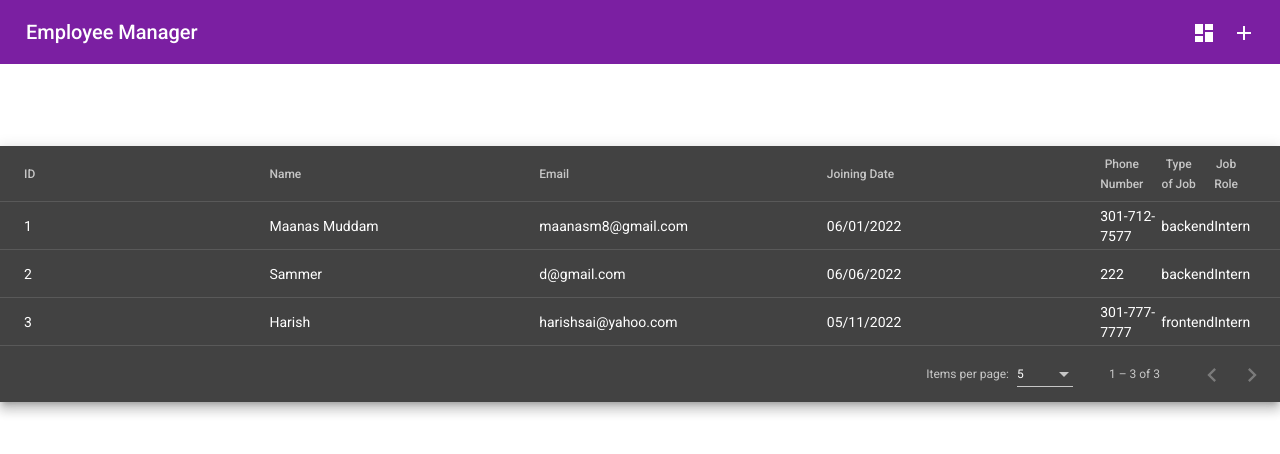
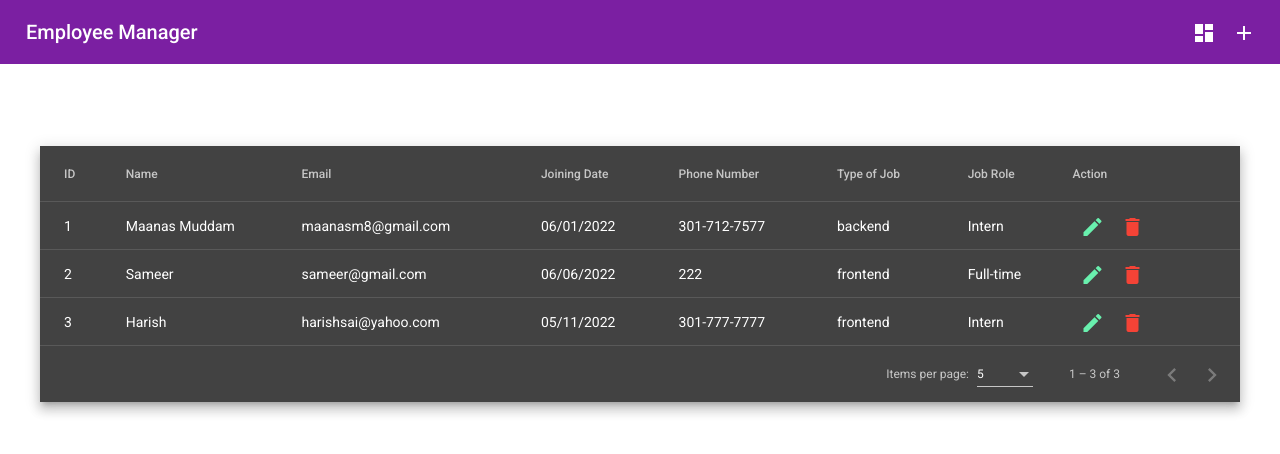
Before and after one commit to maanasm8/AngularEmployeeManager, an Angular app in the folder AngularCRUD/: page /tableLayout in a window 1280 px wide. Shown: the top 454 px of the page. Built offline with nearby package versions, Linux system fonts and the light colour scheme; data requests are answered from the project's data file.

Commit message:
Added edit functionality
Added edit functionality and fixed minor css of table

```diff
--- a/AngularCRUD/db.json
+++ b/AngularCRUD/db.json
@@ -11,13 +11,13 @@
       "id": 1
     },
     {
-      "emailFormControl": "d@gmail.com",
-      "nameFormControl": "Sammer",
+      "emailFormControl": "sameer@gmail.com",
+      "nameFormControl": "Sameer",
       "jobDescriptionFormControl": "fads",
       "phoneNumberFormControl": "222",
       "hireDateFormControl": "2022-06-06T04:00:00.000Z",
-      "typeOfJobFormControl": "Intern",
-      "jobCategoryFormControl": "backend",
+      "typeOfJobFormControl": "Full-time",
+      "jobCategoryFormControl": "frontend",
       "id": 2
     },
     {
--- a/AngularCRUD/src/app/components/dialog/dialog.component.html
+++ b/AngularCRUD/src/app/components/dialog/dialog.component.html
@@ -133,7 +133,7 @@
       color="accent"
       (click)="addEmployee()"
     >
-      Save
+      {{ actionButton }}
     </button>
   </div>
 </div>
--- a/AngularCRUD/src/app/components/dialog/dialog.component.ts
+++ b/AngularCRUD/src/app/components/dialog/dialog.component.ts
@@ -1,4 +1,4 @@
-import { Component, OnInit } from '@angular/core';
+import { Component, Inject, OnInit } from '@angular/core';
 import {
   FormBuilder,
   FormControl,
@@ -7,7 +7,7 @@ import {
 } from '@angular/forms';
 import { retry } from 'rxjs';
 import { ApiService } from 'src/app/services/api.service';
-import { MatDialogRef } from '@angular/material/dialog';
+import { MatDialogRef, MAT_DIALOG_DATA } from '@angular/material/dialog';
 @Component({
   selector: 'app-dialog',
   templateUrl: './dialog.component.html',
@@ -17,13 +17,15 @@ export class DialogComponent implements OnInit {
   constructor(
     private formBui: FormBuilder,
     private apiSer: ApiService,
-    private dialogRefS: MatDialogRef<DialogComponent>
+    private dialogRefS: MatDialogRef<DialogComponent>,
+    @Inject(MAT_DIALOG_DATA) public editData: any
   ) {}
 
   types: string[] = ['Intern', 'Part-time', 'Full-time', 'Contractor'];
   employeeType: string | null = null;
   employeeNameNgModelVar: string | null = null;
   employeeFormGroup!: FormGroup;
+  actionButton: string = 'Save';
 
   ngOnInit(): void {
     this.employeeFormGroup = this.formBui.group({
@@ -35,6 +37,34 @@ export class DialogComponent implements OnInit {
       typeOfJobFormControl: ['', Validators.required],
       jobCategoryFormControl: ['', Validators.required],
     });
+
+    //If edit button is clicked, the data gets populated in editData injected throuth MAT_DIALOG_DATA
+    if (this.editData) {
+      this.actionButton = 'Update';
+      //setting the data of form to the data from edit button click
+      this.employeeFormGroup.controls['emailFormControl'].setValue(
+        this.editData.emailFormControl
+      );
+
+      this.employeeFormGroup.controls['nameFormControl'].setValue(
+        this.editData.nameFormControl
+      );
+      this.employeeFormGroup.controls['jobDescriptionFormControl'].setValue(
+        this.editData.jobDescriptionFormControl
+      );
+      this.employeeFormGroup.controls['phoneNumberFormControl'].setValue(
+        this.editData.phoneNumberFormControl
+      );
+      this.employeeFormGroup.controls['hireDateFormControl'].setValue(
+        this.editData.hireDateFormControl
+      );
+      this.employeeFormGroup.controls['typeOfJobFormControl'].setValue(
+        this.editData.typeOfJobFormControl
+      );
+      this.employeeFormGroup.controls['jobCategoryFormControl'].setValue(
+        this.editData.jobCategoryFormControl
+      );
+    }
   }
 
   get emailData() {
@@ -61,8 +91,8 @@ export class DialogComponent implements OnInit {
    * Add Employee
    */
   addEmployee() {
-    console.log('CLICKED');
-    //  if (this.employeeFormGroup.valid) {
+    // console.log('CLICKED');
+    if (!this.editData) {
       this.apiSer.postEmployee(this.employeeFormGroup.value).subscribe({
         next: (res) => {
           //  alert('Employee Added Successfully');
@@ -73,6 +103,23 @@ export class DialogComponent implements OnInit {
           alert('Error while adding employee');
         },
       });
+    } else {
+      this.apiSer
+        .putProduct(this.employeeFormGroup.value, this.editData.id)
+        .subscribe({
+          next: (res) => {
+            alert('employee details updated');
+            this.employeeFormGroup.reset();
+            this.dialogRefS.close('update');
+          },
+          error: () => {
+            alert('error while updating the form');
+          },
+        });
+    }
+
+    //  if (this.employeeFormGroup.valid) {
+
     //}
   }
 }
--- a/AngularCRUD/src/app/components/table-layout/table-layout.component.html
+++ b/AngularCRUD/src/app/components/table-layout/table-layout.component.html
@@ -1,6 +1,6 @@
 <app-home></app-home>
-<ng-container *ngIf="isHome"
-  ><mat-form-field appearance="standard">
+<div class="container">
+  <mat-form-field appearance="standard">
     <mat-label>Filter</mat-label>
     <input
       matInput
@@ -53,6 +53,22 @@
         <td mat-cell *matCellDef="let row">{{ row.jobCategoryFormControl }}</td>
       </ng-container>
 
+      <ng-container matColumnDef="action">
+        <th mat-header-cell *matHeaderCellDef mat-sort-header>Action</th>
+        <td mat-cell *matCellDef="let row">
+          <button
+            (click)="editEmployeeData(row)"
+            mat-icon-button
+            color="accent"
+          >
+            <mat-icon>edit</mat-icon>
+          </button>
+          <button mat-icon-button color="warn">
+            <mat-icon>delete</mat-icon>
+          </button>
+        </td>
+      </ng-container>
+
       <tr mat-header-row *matHeaderRowDef="displayedColumns"></tr>
       <tr mat-row *matRowDef="let row; columns: displayedColumns"></tr>
 
@@ -69,4 +85,4 @@
       aria-label="Select page of users"
     ></mat-paginator>
   </div>
-</ng-container>
+</div>
--- a/AngularCRUD/src/app/components/table-layout/table-layout.component.scss
+++ b/AngularCRUD/src/app/components/table-layout/table-layout.component.scss
@@ -7,7 +7,7 @@ table {
   width: 100%;
 }
 
-td,
-th {
-  width: 25%;
+.container {
+  max-width: 1200px;
+  margin: 0 auto;
 }
--- a/AngularCRUD/src/app/components/table-layout/table-layout.component.ts
+++ b/AngularCRUD/src/app/components/table-layout/table-layout.component.ts
@@ -3,7 +3,9 @@ import { ApiService } from 'src/app/services/api.service';
 import { MatPaginator } from '@angular/material/paginator';
 import { MatSort } from '@angular/material/sort';
 import { MatTableDataSource } from '@angular/material/table';
-import { AfterViewInit, ViewChild } from '@angular/core';
+import { ViewChild } from '@angular/core';
+import { MatDialog, MAT_DIALOG_DATA } from '@angular/material/dialog';
+import { DialogComponent } from '../dialog/dialog.component';
 
 @Component({
   selector: 'app-table-layout',
@@ -20,13 +22,15 @@ export class TableLayoutComponent implements OnInit {
     'phoneNumberFormControl',
     'jobCategoryFormControl',
     'typeOfJobFormControl',
+    'action',
   ];
+
   dataSource!: MatTableDataSource<any>;
 
   @ViewChild(MatPaginator) paginator!: MatPaginator;
   @ViewChild(MatSort) sort!: MatSort;
 
-  constructor(private employeeS: ApiService) {}
+  constructor(private employeeS: ApiService, private dialog: MatDialog) {}
   title = 'AngularCRUD';
   ngOnInit(): void {
     this.getEmployeeData();
@@ -51,4 +55,19 @@ export class TableLayoutComponent implements OnInit {
       this.dataSource.paginator.firstPage();
     }
   }
+
+  //Edit functionality
+  editEmployeeData(row: any) {
+    this.dialog
+      .open(DialogComponent, {
+        width: '80%',
+        data: row,
+      })
+      .afterClosed()
+      .subscribe((val) => {
+        if (val === 'update') {
+          this.getEmployeeData();
+        }
+      });
+  }
 }
--- a/AngularCRUD/src/app/services/api.service.ts
+++ b/AngularCRUD/src/app/services/api.service.ts
@@ -14,4 +14,12 @@ export class ApiService {
   getEmployee() {
     return this.http.get<any>('http://localhost:3000/employeeList/');
   }
+
+  putProduct(data: any, id: number) {
+    return this.http.put<any>('http://localhost:3000/employeeList/' + id, data);
+  }
+
+  deleteProduct(id: number) {
+    return this.http.delete<any>('http://localhost:3000/employeeList/' + id);
+  }
 }
```
Lines whose indentation alone changed are shown as unchanged.
